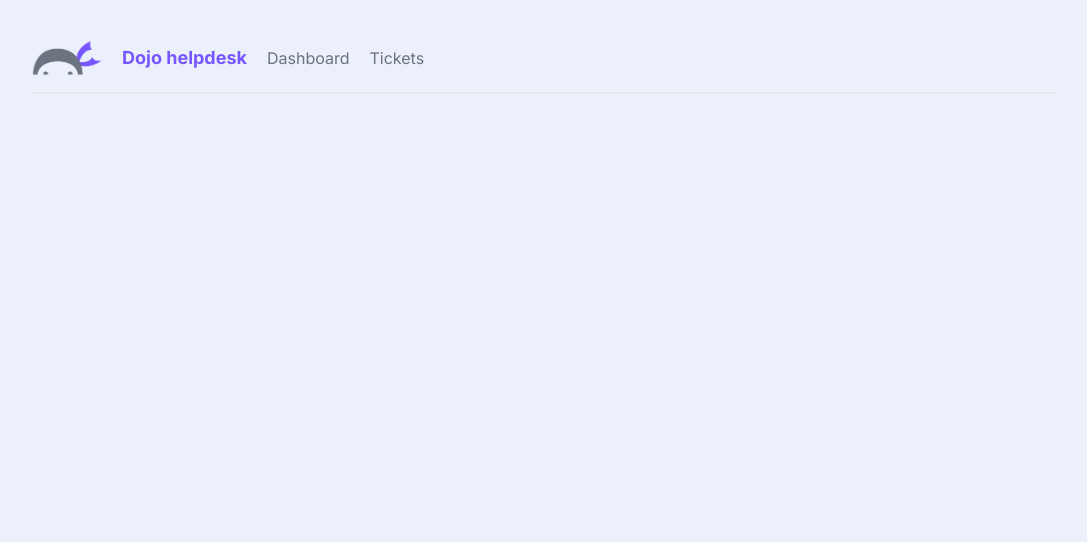
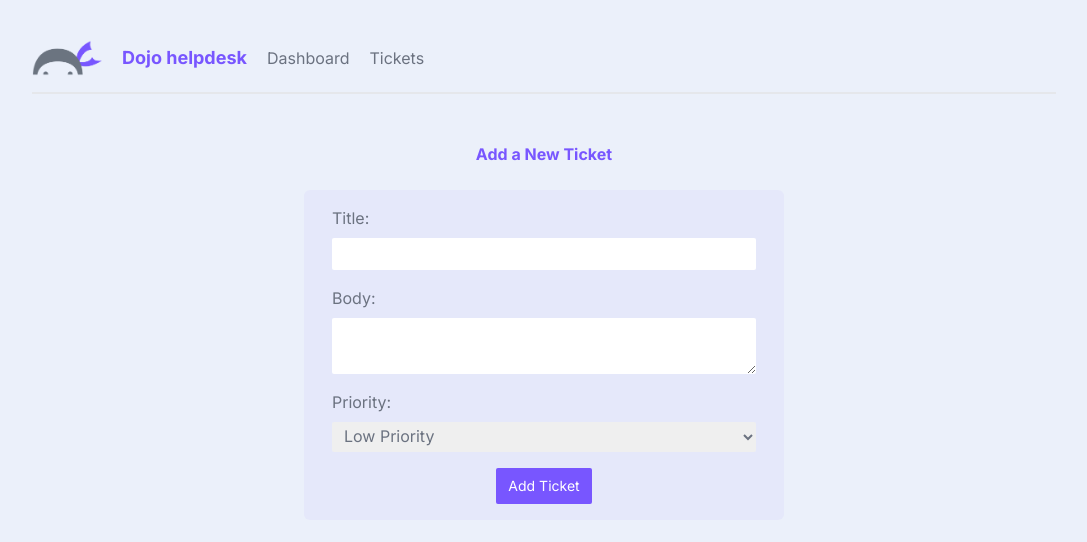
Before and after one commit to misikir21/nextblog, a Next.js app: page /tickets/create in a window 1280 px wide. Shown: the top 542 px of the page, without its empty margins (96-1183 px from the left). Built offline with nearby package versions, Linux system fonts and the light colour scheme.

Commit message:
add a function to handle form submission

```diff
--- a/app/tickets/create/CreateForm.jsx
+++ b/app/tickets/create/CreateForm.jsx
@@ -7,8 +7,19 @@
   const [body, setBody] = useState("");
   const [priority, setPriority] = useState("low");
   const [isLoading, setIsLoading] = useState(false);
+  const handleSubmit = async (e) => {
+    e.preventDefault();
+    setIsLoading(true);
+    const ticket = {
+      title,
+      body,
+      priority,
+      user_email: "miskirteka@gmail.com",
+    };
+  };
+
   return (
-    <form onSubmit={handleSubmit} className="w-1/2">
+    <form className="w-1/2">
       <label>
         <span>Title:</span>
         <input
@@ -19,7 +30,7 @@
         />
       </label>
       <label>
-        <span>Title:</span>
+        <span>Body:</span>
         <textarea
           required
           onChange={(e) => setBody(e.target.value)}
```
Also changed, not shown: app/tickets/create/page.jsx (+6 -5 lines).
